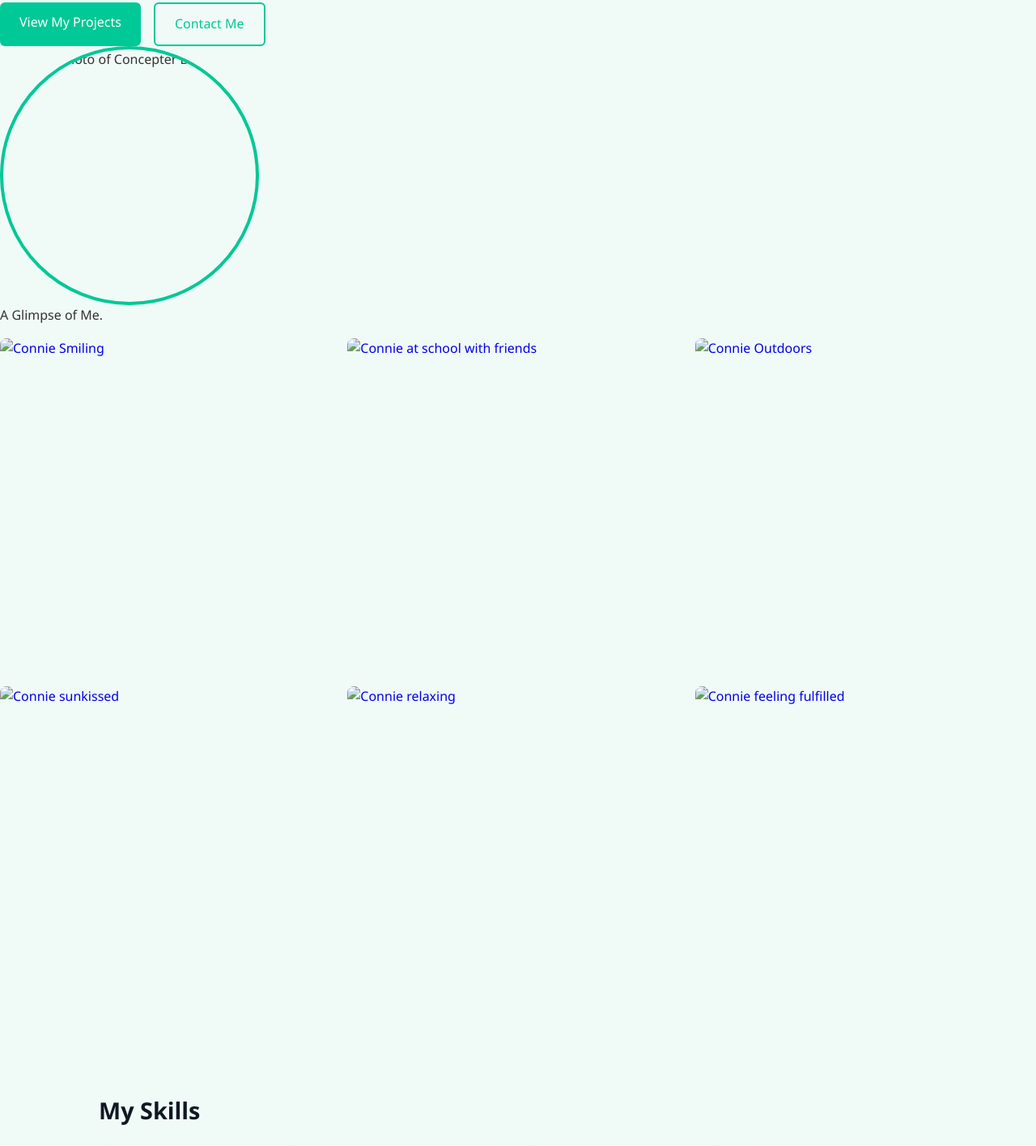
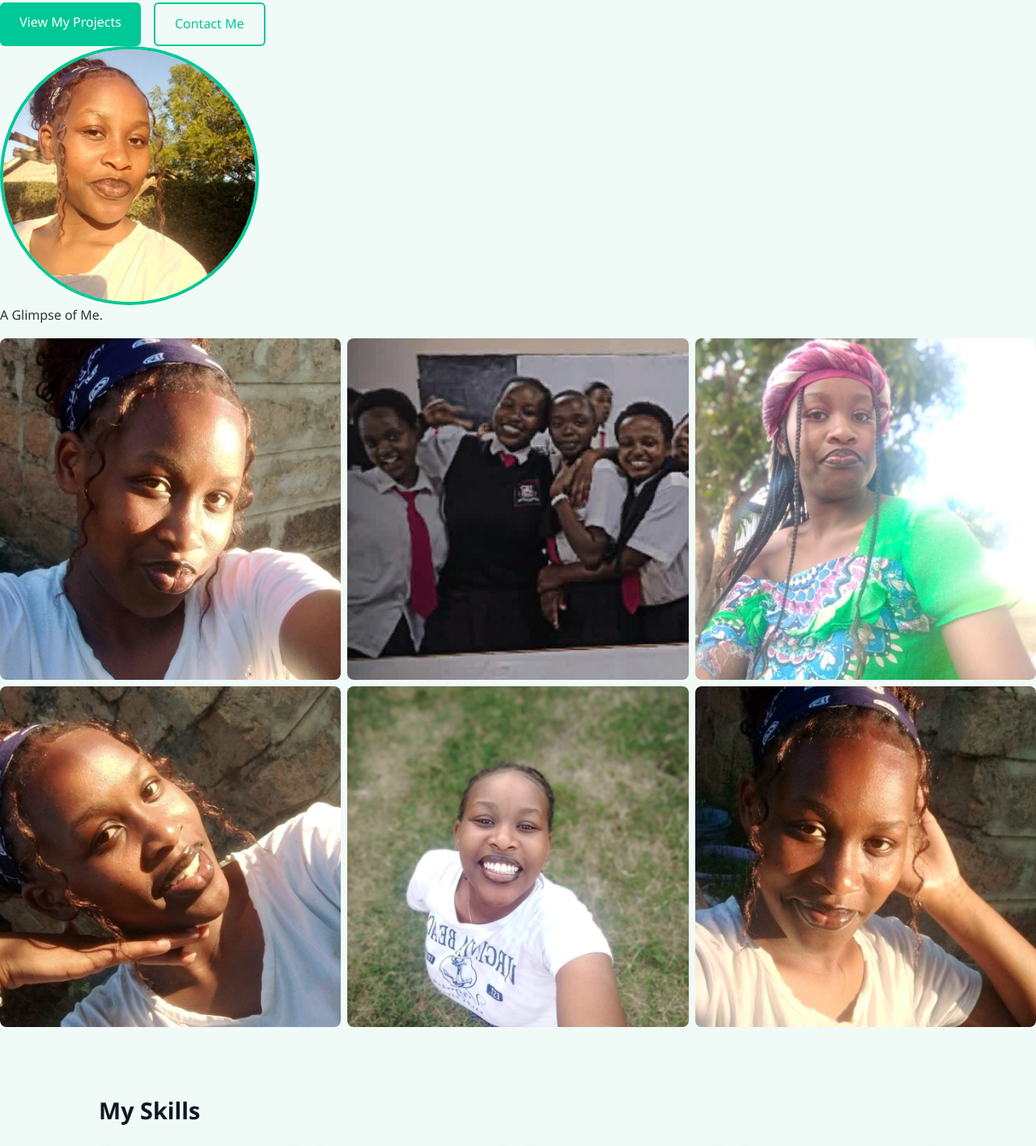
Before and after one commit to Connie-cloud-svg/iyf-s10-week-02-Connie-cloud-svg, a plain HTML site: page index.html in a window 1280 px wide. Shown: the part 316-1732 px from the top of the page at 81% size. Drawn offline with Linux system fonts and the light colour scheme.

Commit message:
Fix: all image paths

```diff
--- a/index.html
+++ b/index.html
@@ -48,7 +48,7 @@
       </div>
       <div class="hero-image">
         <img
-          src="Whatsapp/whiskey.jpeg"
+          src="images/whiskey.jpeg"
           alt="Profile Photo of Concepter Bosibori"
         />
       </div>
@@ -60,22 +60,22 @@
 
       <div class="gallery-grid">
         <figure>
-          <a href="#photo1"><img src="Whatsapp/edgess.jpeg" alt="Connie Smiling"></a>
+          <a href="#photo1"><img src="images/edgess.jpeg" alt="Connie Smiling"></a>
         </figure>
         <figure>
-          <a href="#photo2"><img src="Whatsapp/friends.jpeg" alt="Connie at school with friends"></a>
+          <a href="#photo2"><img src="images/friends.jpeg" alt="Connie at school with friends"></a>
         </figure>
         <figure>
-          <a href="#photo3"><img src="Whatsapp/coast.jpeg" alt="Connie Outdoors"></a>
+          <a href="#photo3"><img src="images/coast.jpeg" alt="Connie Outdoors"></a>
         </figure>
         <figure>
-          <a href="#photo4"><img src="Whatsapp/sunkissed.jpeg" alt="Connie sunkissed"></a>
+          <a href="#photo4"><img src="images/sunkissed.jpeg" alt="Connie sunkissed"></a>
         </figure>
         <figure>
-          <a href="#photo5"><img src="Whatsapp/toobright.jpeg" alt="Connie relaxing"></a>
+          <a href="#photo5"><img src="images/toobright.jpeg" alt="Connie relaxing"></a>
         </figure>
         <figure>
-          <a href="#photo6"><img src="Whatsapp/heragain.jpeg" alt="Connie feeling fulfilled"></a>
+          <a href="#photo6"><img src="images/heragain.jpeg" alt="Connie feeling fulfilled"></a>
         </figure>
       </div>
     </section>
@@ -83,32 +83,32 @@
     <!--LightBox for Images-->
     <div class="lightbox" id="photo1">
       <a href="#">&times;</a>
-      <img src="Whatsapp/edgess.jpeg" alt="Connie Smiling">
+      <img src="images/edgess.jpeg" alt="Connie Smiling">
     </div>
 
     <div class="lightbox" id="photo2">
   <a href="#">&times;</a>
-  <img src="Whatsapp/friends.jpeg" alt="Connie at school with friends">
+  <img src="images/friends.jpeg" alt="Connie at school with friends">
 </div>
 
 <div class="lightbox" id="photo3">
   <a href="#">&times;</a>
-  <img src="Whatsapp/coast.jpeg" alt="Connie Outdoors">
+  <img src="images/coast.jpeg" alt="Connie Outdoors">
 </div>
 
 <div class="lightbox" id="photo4">
   <a href="#">&times;</a>
-  <img src="Whatsapp/sunkissed.jpeg" alt="Connie sunkissed">
+  <img src="images/sunkissed.jpeg" alt="Connie sunkissed">
 </div>
 
 <div class="lightbox" id="photo5">
   <a href="#">&times;</a>
-  <img src="Whatsapp/toobright.jpeg" alt="Connie relaxing">
+  <img src="images/toobright.jpeg" alt="Connie relaxing">
 </div>
 
 <div class="lightbox" id="photo6">
   <a href="#">&times;</a>
-  <img src="Whatsapp/heragain.jpeg" alt="Connie feeling fulfilled">
+  <img src="images/heragain.jpeg" alt="Connie feeling fulfilled">
 </div>
 
     <!-- SKILLS -->
```
Also changed, not shown: 1 other file.
